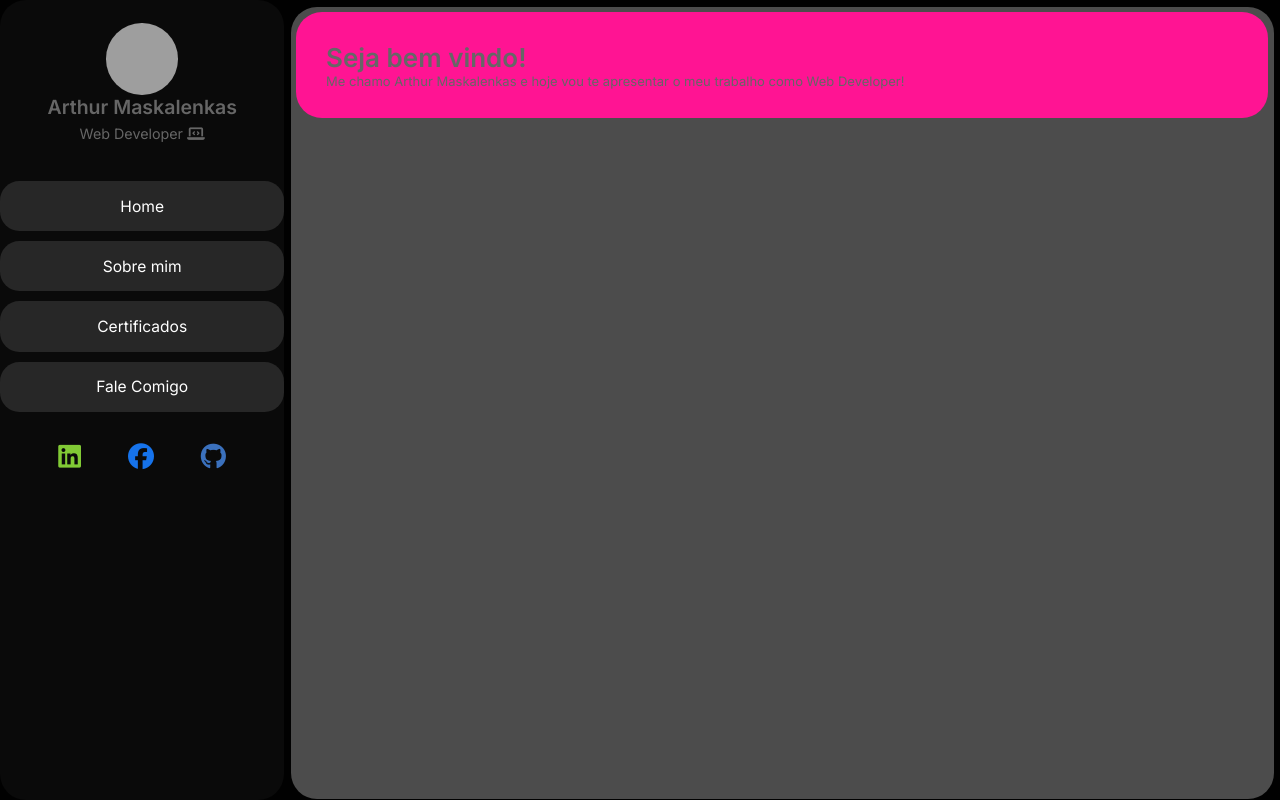
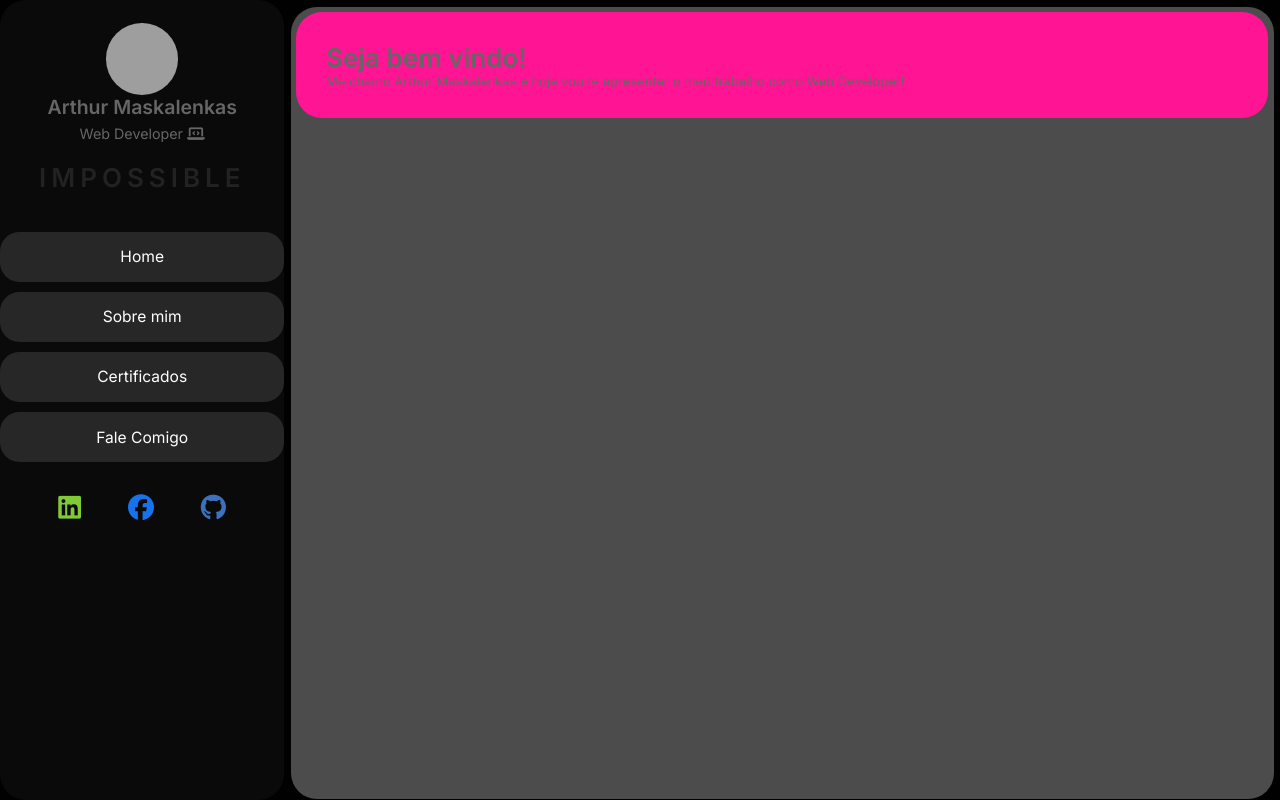
Before and after one commit to maskalenkas/Curriculo, a React (Create React App) app: page / in a window 1280 px wide. Built offline with nearby package versions, Linux system fonts and the light colour scheme; grey boxes are pictures that could not be loaded.

Commit message:
Componente impossible adicionado

```diff
--- /dev/null
+++ b/src/components/ButtonNeon.jsx
@@ -0,0 +1,5 @@
+import '../styles/components/ButtonNeon.css';
+
+export function ButtonNeon() {
+  return <div></div>;
+}
--- a/src/components/Profile.jsx
+++ b/src/components/Profile.jsx
@@ -1,4 +1,6 @@
 import '../styles/components/Profile.css';
+
+import { TextoImpossible } from './TextoImpossible';
 
 export function Profile() {
   return (
@@ -14,6 +16,8 @@ export function Profile() {
         <p>
           Web Developer <i className="fas fa-laptop-code"></i>{' '}
         </p>
+
+        <TextoImpossible />
       </div>
     </div>
   );
--- /dev/null
+++ b/src/components/TextoImpossible.jsx
@@ -0,0 +1,11 @@
+import '../styles/components/TextoImpossible.css';
+
+export function TextoImpossible() {
+  return (
+    <div className="textoImpossibleContainer">
+      <h2>
+        <span>I</span>M<span>POSSIBLE</span>
+      </h2>
+    </div>
+  );
+}
--- a/src/pages/Sobre.jsx
+++ b/src/pages/Sobre.jsx
@@ -5,19 +5,21 @@ import { Post } from '../components/Post';
 export default function Sobre() {
   return (
     <div className="sobreContainer">
+      <div className="biografiaContainer">
         <p>
-        O meu nome é Arthur Maskalenkas, tenho 20 anos e atualmente curso o 2º semestre de Análise e Desenvolvimento de
-        sistemas na faculdade FMU.
+          O meu nome é Arthur Maskalenkas, tenho 20 anos e atualmente curso o 2º semestre de Análise e Desenvolvimento
+          de sistemas na faculdade FMU.
         </p>
 
         <p>
           Sou um profissional muito dedicado, empenhado e organizado, e em constante evolução. Estou em busca da minha
           primeira oportunidade como desenvolvedor Web
         </p>
-
-      <p>Aqui vai um resumo das principais tecnologias que eu utilizo</p>
+      </div>
 
       {/* Ai vai os cards das tecnologias */}
+
+      <h1> Tecnologias que eu utilizo no dia a dia </h1>
       <div className="postContainer">
         <Post title="JS" img="javascript" body="O coração de tudo! Sem ele, não somos nada." />
         <Post title="React" img="react" body="Meu FrameWork favorito para organizar e otimizar a pagina." />
--- /dev/null
+++ b/src/styles/components/ButtonNeon.css
@@ -0,0 +1,3 @@
+.buttonNeonContainer{
+
+}
--- a/src/styles/components/Post.css
+++ b/src/styles/components/Post.css
@@ -5,6 +5,10 @@
   width: 100%;
   position: relative;
   justify-content: space-around;
+}
+
+.postContainer p {
+  color: black;
 }
 
 .postContainer .card {
@@ -26,7 +30,7 @@
 
 .postContainer .card .face.face1 {
   border-radius: 10px;
-  background: #333;
+  background: var(--p1);
   display: flex;
   justify-content: center;
   align-items: center;
@@ -47,12 +51,12 @@
 
 .postContainer .card:hover .face.face1 {
   transform: translateY(-100%) rotateX(90deg);
-  background: #ff0057;
+  background: var(--p6)
 }
 
 .postContainer .card .face.face2 {
   border-radius: 10px;
-  background: yellow;
+  background: var(--p8);
   display: flex;
   justify-content: center;
   align-items: center;
--- /dev/null
+++ b/src/styles/components/TextoImpossible.css
@@ -0,0 +1,43 @@
+.textoImpossibleContainer {
+  margin-top: 1.5rem;
+}
+
+.textoImpossibleContainer h2 {
+  font-size: 2rem;
+  font-weight: 1000;
+  color: #222;
+  letter-spacing: 5px;
+  cursor: pointer;
+}
+
+.textoImpossibleContainer h2 span {
+  transition: 0.8s;
+}
+
+.textoImpossibleContainer h2:hover span:nth-child(1) {
+  margin-right: 5px;
+}
+
+.textoImpossibleContainer h2:hover span:nth-child(1)::after {
+  content: "'";
+}
+
+.textoImpossibleContainer h2:hover span:nth-child(2) {
+  margin-left: 10px;
+}
+
+.textoImpossibleContainer h2:hover span {
+  color: #fff;
+  text-shadow: 0 0 10px #fff,
+                0 0 20px #fff,
+                0 0 40px #fff,
+                0 0 80px #fff,
+                0 0 160px #fff;
+
+}
+
+@media (max-width: 1100px) {
+  .textoImpossibleContainer {
+    display: none;
+  }
+}
--- a/src/styles/pages/Sobre.css
+++ b/src/styles/pages/Sobre.css
@@ -9,8 +9,17 @@
   flex-wrap: wrap;
 }
 
-.sobreContainer > p {
-  background-color: white;
+.sobreContainer .biografiaContainer {
+  padding: .8rem;
+  color: black;
+  font-size: 1.2rem;
+  background-color: var(--p8);
   border-radius: 1rem;
   font-weight: 1000;
 }
+
+.sobreContainer h1 {
+  margin: 3rem 0px 0px 0px;
+  font-weight: 1000;
+  color: var(--p1);
+}
```
Also changed, not shown: src/styles/components/html-5.png (added). Lines whose indentation alone changed are shown as unchanged.
